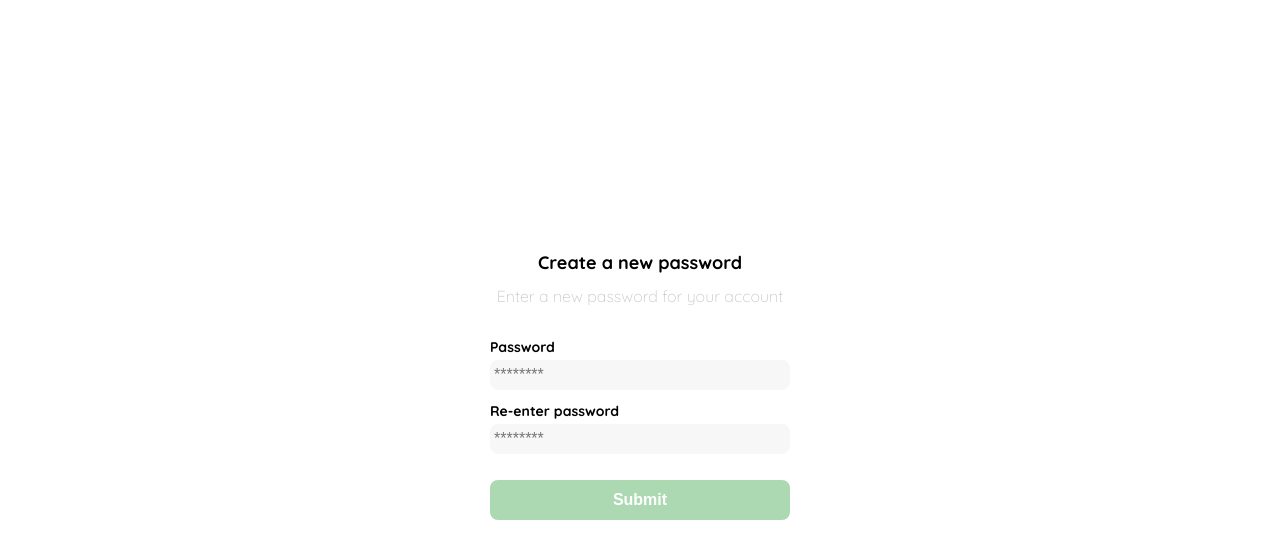
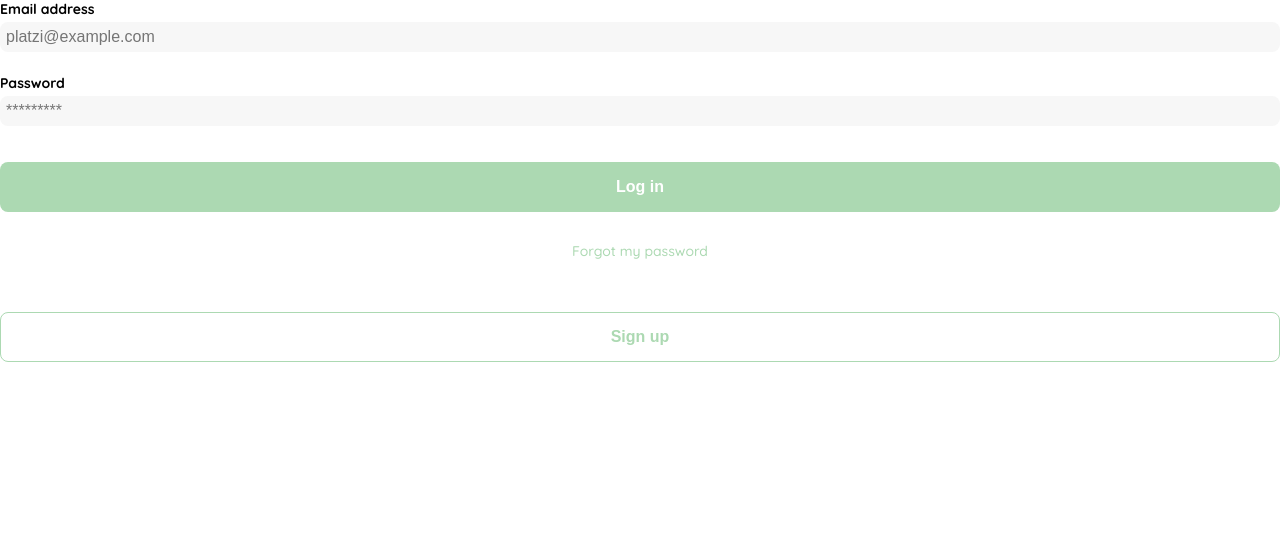
Before and after one commit to bl00p1ng/yard-sale, a React app: page /login in a window 1280 px wide. Shown: the top 558 px of the page. Built offline with nearby package versions, Linux system fonts and the light colour scheme.

Commit message:
Rutas actualizadas

```diff
--- a/src/containers/Login.jsx
+++ /dev/null
@@ -1,58 +0,0 @@
-import React from 'react';
-import '../styles/Login.scss';
-import logotype from '../../public/assets/logotypes/logo_yard_sale.svg'
-
-const Login = () => {
-    return (
-        <div className="login">
-            <div className="form-container">
-                <img
-                    src={logotype}
-                    alt="Logo" className="logo"
-                />
-
-                <h1 className="title">
-                    Create a new password
-                </h1>
-
-                <p className="subtitle">
-                    Enter a new password for your account
-                </p>
-
-                <form action="/" className="form">
-                    {/* CREAR CONTRASEÑA */}
-                    <label htmlFor="password" className="label">
-                        Password
-                    </label>
-
-                    <input
-                        type="password"
-                        id="password"
-                        placeholder="********"
-                        className="input input-password"
-                    />
-
-                    {/* CONFIRMAR CONTRASEÑA */}
-                    <label htmlFor="new-password" className="label">
-                        Re-enter password
-                    </label>
-
-                    <input
-                        type="password"
-                        id="new-password"
-                        placeholder="********"
-                        className="input input-password"
-                    />
-
-                    <input
-                        type="submit"
-                        defaultValue="Confirm"
-                        className="primary-button login-button"
-                    />
-                </form>
-            </div>
-        </div>
-    );
-}
-
-export default Login
--- a/src/routes/App.jsx
+++ b/src/routes/App.jsx
@@ -2,8 +2,14 @@ import React from 'react';
 import { BrowserRouter, Switch, Route } from 'react-router-dom';
 import Home from '../pages/Home';
 import Layout from '../containers/Layout';
-import Login from '../containers/Login';
-import PasswordRecovery from '../containers/PasswordRecovery';
+import Login from '../pages/Login';
+import PasswordRecovery from '../pages/PasswordRecovery';
+import SendMail from '../pages/SendEmail';
+import NewPassword from '../pages/NewPassword';
+import MyAccount from '../pages/MyAccount';
+import CreateAccount from '../pages/CreateAccount';
+import Checkout from '../pages/Checkout';
+import Orders from '../pages/Orders';
 import NotFound from '../pages/NotFound';
 import '../styles/global.scss';
 
@@ -15,6 +21,12 @@ const App = () => {
                     <Route exact path={'/'} component={ Home } />
                     <Route exact path={'/login'} component={ Login } />
                     <Route exact path={'/password-recovery'} component={ PasswordRecovery } />
+                    <Route exact path={'/send-email'} component={ SendMail } />
+                    <Route exact path={'/new-password'} component={ NewPassword } />
+                    <Route exact path={'/account'} component={ MyAccount } />
+                    <Route exact path={'/signup'} component={ CreateAccount } />
+                    <Route exact path={'/checkout'} component={ Checkout } />
+                    <Route exact path={'/orders'} component={ Orders } />
                     <Route path="*" component={ NotFound } />
                 </Switch>
             </Layout>
```
